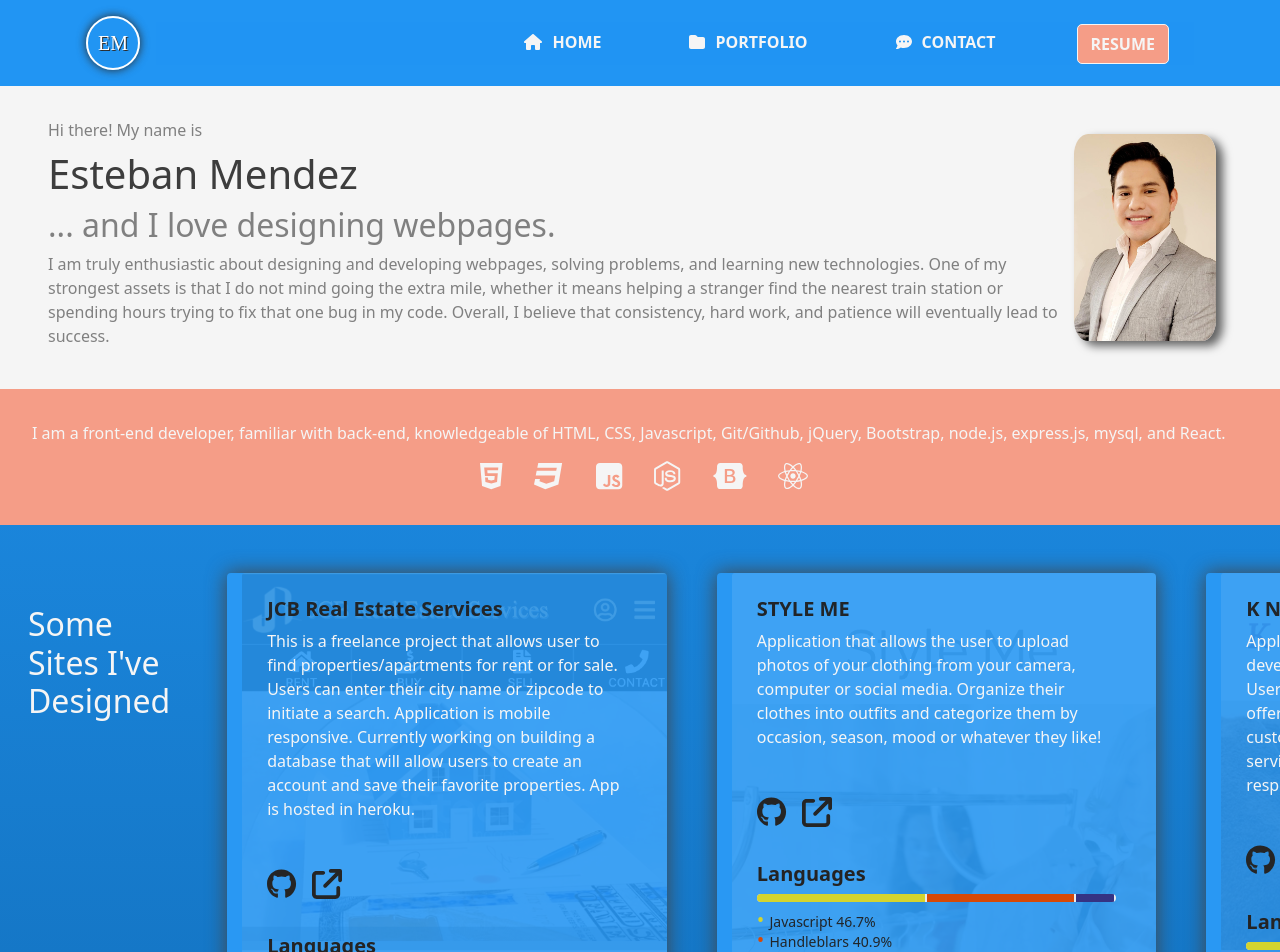
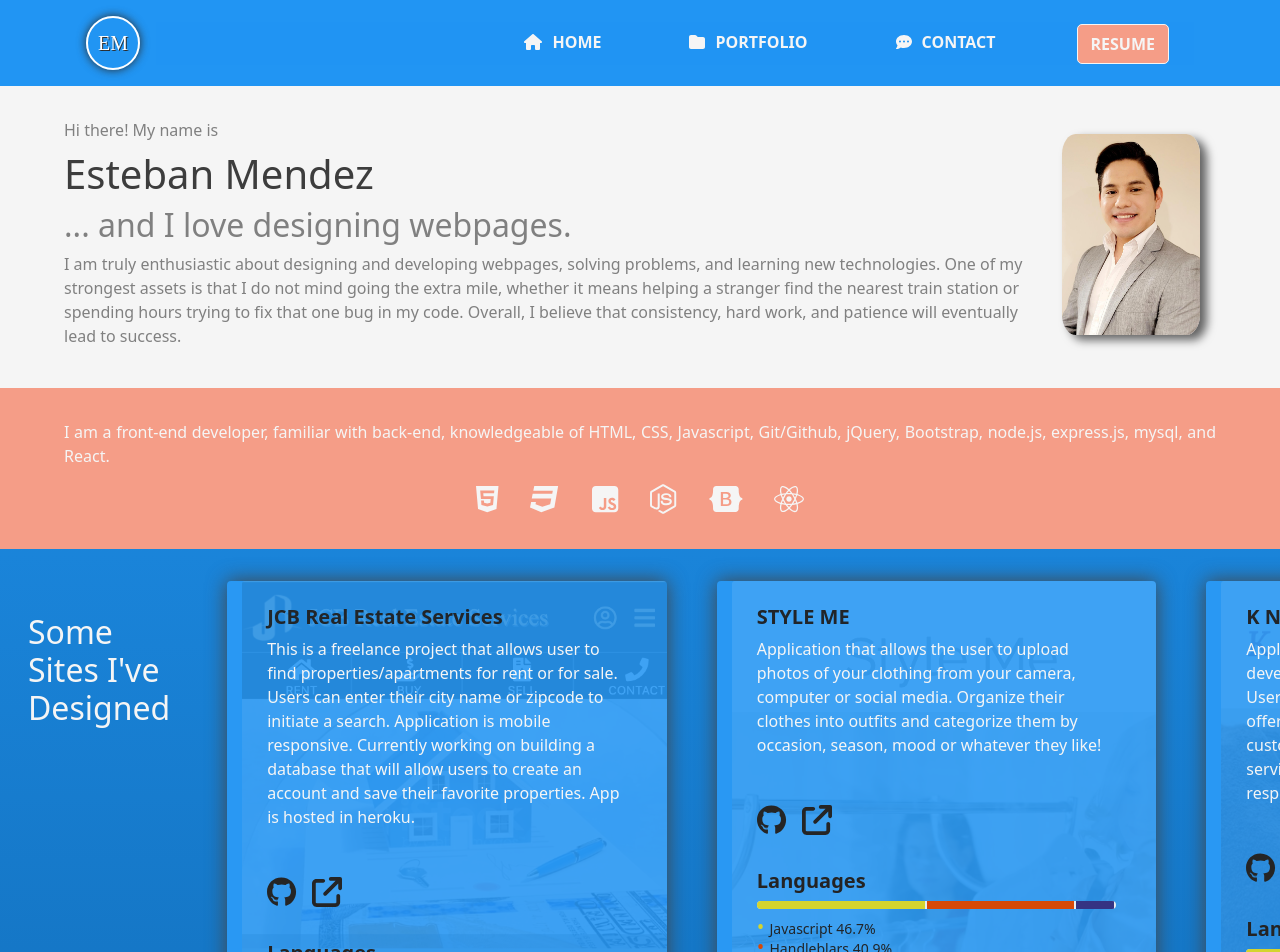
Before and after one commit to Esmendez90/portfolio, a React (Create React App) app in the folder my_portfolio/: page / in a window 1280 px wide. Shown: the top 952 px of the page. Built offline with nearby package versions, Linux system fonts and the light colour scheme.

Commit message:
edited padding of containers to fit screens w width >=1024px

```diff
--- a/my_portfolio/src/components/About/style.css
+++ b/my_portfolio/src/components/About/style.css
@@ -60,8 +60,7 @@ p {
   }
 
   .about-container {
-    padding-left: 8rem;
-    padding-right: 8rem;
+    padding: 2rem 4rem !important;
     margin: auto;
   }
 }
--- a/my_portfolio/src/components/Banner/style.css
+++ b/my_portfolio/src/components/Banner/style.css
@@ -30,7 +30,7 @@
 
 @media screen and (min-width: 1024px) {
   .banner {
-    padding: 1rem 8rem;
+    padding: 2rem 4rem !important;
     margin: auto;
   }
 }
--- a/my_portfolio/src/components/Card/style.css
+++ b/my_portfolio/src/components/Card/style.css
@@ -161,7 +161,7 @@
     display: flex;
     flex-wrap: nowrap;
     overflow-x: auto;
-    padding: 3rem 0;
+    padding: 2rem 4rem;
     margin: auto;
   }
 
```
